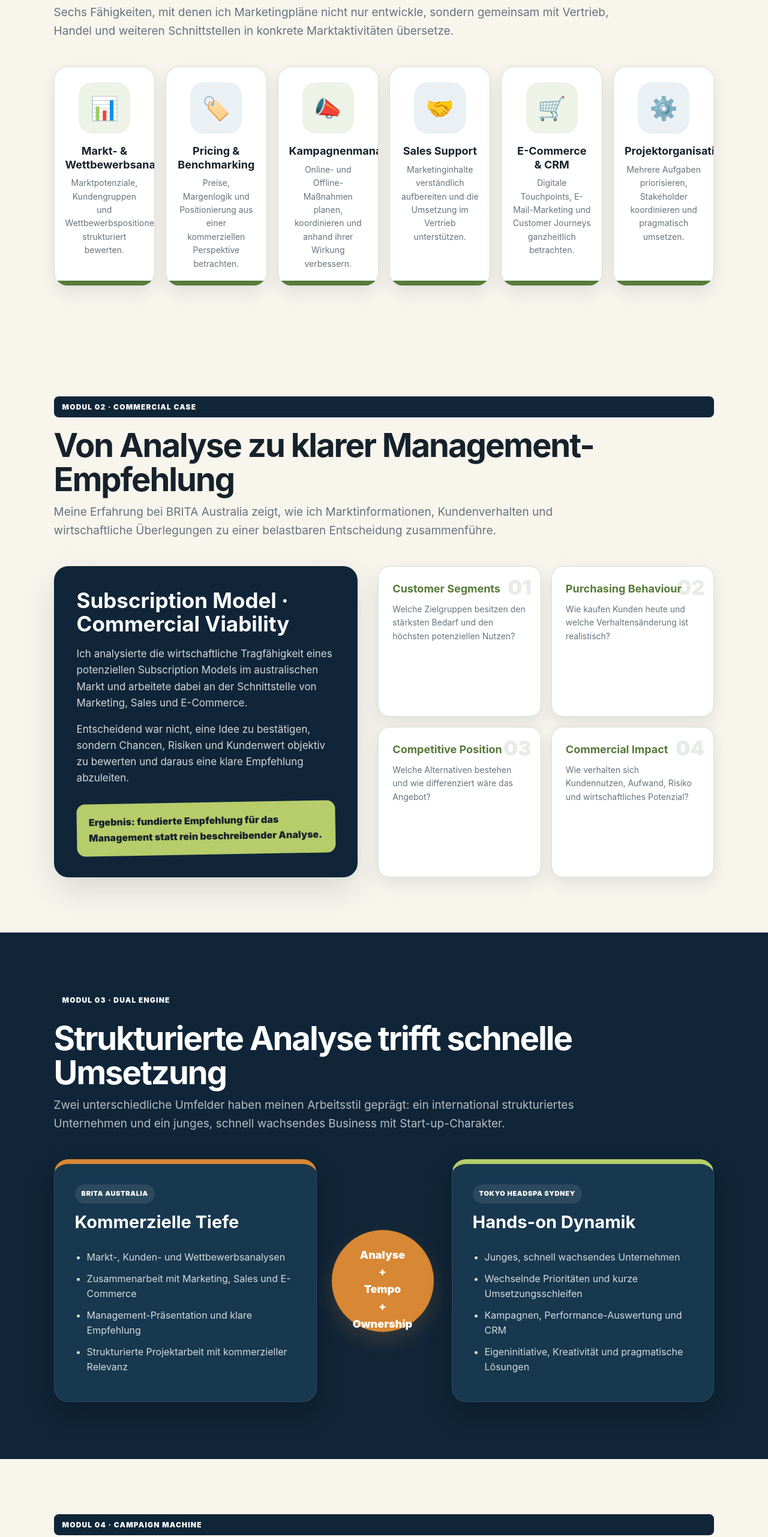
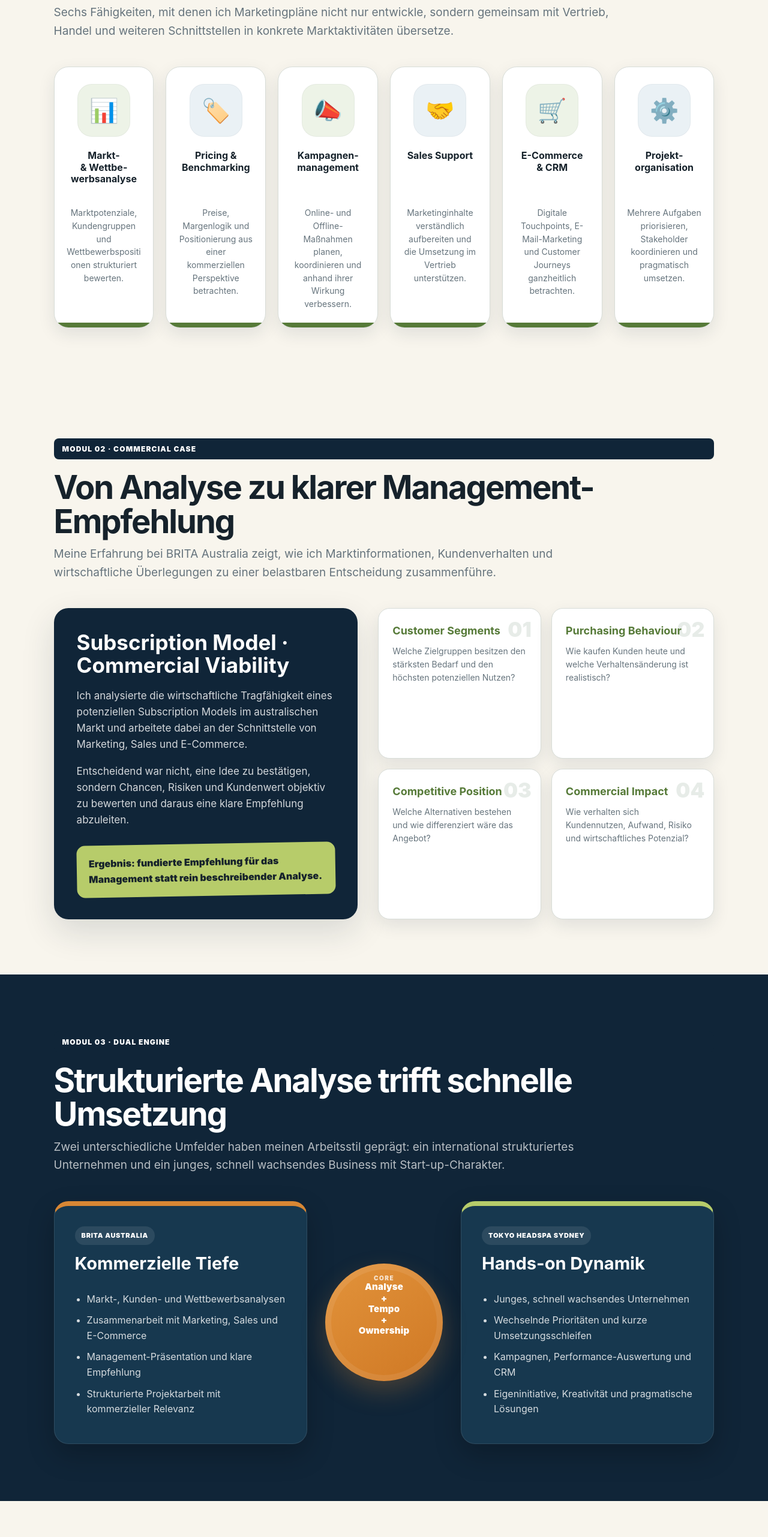
Before and after one commit to JanKraege/CNH-application, a plain HTML site: page index.html in a window 1280 px wide. Shown: the part 1431-3994 px from the top of the page at 60% size. Drawn offline with Linux system fonts and the light colour scheme.

Commit message:
Update index.html

```diff
--- a/index.html
+++ b/index.html
@@ -173,20 +173,28 @@
     .section-title{font-size:clamp(36px,4.25vw,60px);line-height:1.04;letter-spacing:-2px;margin:18px 0 12px}
     .section-subtitle{max-width:930px;margin:0 0 44px;color:var(--muted);font-size:19px}
 
-    .tool-grid{display:grid;grid-template-columns:repeat(6,minmax(135px,1fr));gap:18px}
+    .tool-grid{display:grid;grid-template-columns:repeat(6,minmax(165px,1fr));gap:20px;align-items:stretch}
     .tool-card{
-      min-height:245px;background:#fff;border:1px solid var(--line);border-radius:22px;padding:25px 18px;
-      text-align:center;box-shadow:var(--small-shadow);transition:.25s ease;position:relative;overflow:hidden
+      min-height:270px;background:#fff;border:1px solid var(--line);border-radius:24px;padding:28px 20px 28px;
+      text-align:center;box-shadow:var(--small-shadow);transition:.25s ease;position:relative;overflow:hidden;
+      display:flex;flex-direction:column;align-items:center;justify-content:flex-start
     }
     .tool-card:hover{transform:translateY(-7px);box-shadow:0 18px 35px rgba(16,37,56,.15)}
     .tool-card:before{content:"";position:absolute;left:0;right:0;bottom:0;height:8px;background:var(--green)}
     .tool-icon{
-      width:86px;height:86px;border-radius:23px;margin:0 auto 18px;display:grid;place-items:center;
-      background:var(--soft-green);font-size:38px
+      width:88px;height:88px;border-radius:24px;margin:0 auto 22px;display:grid;place-items:center;
+      background:var(--soft-green);font-size:39px;flex:0 0 auto;box-shadow:inset 0 0 0 1px rgba(16,37,56,.04)
     }
     .tool-card:nth-child(even) .tool-icon{background:var(--soft-blue)}
-    .tool-card h3{font-size:18px;line-height:1.25;margin:0 0 8px}
-    .tool-card p{font-size:14px;color:var(--muted);margin:0}
+    .tool-card h3{
+      font-size:16px;line-height:1.22;margin:0 0 12px;
+      min-height:82px;display:flex;align-items:center;justify-content:center;
+      text-align:center;max-width:100%;text-wrap:balance;hyphens:auto;overflow-wrap:anywhere
+    }
+    .tool-card p{
+      font-size:14px;line-height:1.55;color:var(--muted);margin:0;max-width:100%;
+      text-wrap:pretty;overflow-wrap:anywhere
+    }
 
     .case-wrap{display:grid;grid-template-columns:.95fr 1.05fr;gap:34px}
     .case-main{
@@ -204,7 +212,7 @@
     .engine-section{max-width:none;background:var(--navy);color:#fff;padding:95px 7%}
     .engine-inner{max-width:1280px;margin:0 auto}
     .engine-section .section-subtitle{color:rgba(255,255,255,.7)}
-    .engine{display:grid;grid-template-columns:1fr 175px 1fr;gap:25px;align-items:center}
+    .engine{display:grid;grid-template-columns:1fr 196px 1fr;gap:30px;align-items:center}
     .engine-block{min-height:355px;border-radius:var(--radius);padding:34px;background:#17384f;border:1px solid rgba(255,255,255,.1);box-shadow:0 18px 45px rgba(0,0,0,.23)}
     .engine-block:first-child{border-top:8px solid var(--orange)}
     .engine-block:last-child{border-top:8px solid var(--lime)}
@@ -213,8 +221,15 @@
     .engine-block ul{margin:23px 0 0;padding-left:20px}
     .engine-block li{margin:10px 0;color:rgba(255,255,255,.82)}
     .gear{
-      width:170px;height:170px;border-radius:50%;display:grid;place-items:center;text-align:center;padding:28px;
-      background:var(--orange);color:#fff;font-size:18px;font-weight:1000;box-shadow:0 15px 35px rgba(216,135,52,.2)
+      width:196px;height:196px;border-radius:50%;display:flex;align-items:center;justify-content:center;
+      text-align:center;padding:30px;background:linear-gradient(145deg,#e2933b,#cf7824);color:#fff;
+      font-size:15px;line-height:1.22;font-weight:1000;letter-spacing:.2px;
+      box-shadow:0 18px 40px rgba(216,135,52,.26),inset 0 0 0 10px rgba(255,255,255,.08);
+      text-wrap:balance;position:relative
+    }
+    .gear:before{
+      content:"CORE";position:absolute;top:18px;left:50%;transform:translateX(-50%);
+      font-size:10px;letter-spacing:1.5px;font-weight:900;color:rgba(255,255,255,.78)
     }
 
     .campaign-layout{display:grid;grid-template-columns:.95fr 1.05fr;gap:42px;align-items:center}
@@ -383,15 +398,15 @@
     @media(max-width:1180px){
       nav{flex-direction:column}.brand{min-width:auto}
       header{grid-template-columns:1fr}.hero-scene{min-height:480px}
-      .tool-grid{grid-template-columns:repeat(3,1fr)}
+      .tool-grid{grid-template-columns:repeat(3,minmax(210px,1fr))}
       .impact-board{grid-template-columns:repeat(2,1fr)}
       .journey-grid{grid-template-columns:repeat(4,1fr);gap:30px 14px}
       .journey-track{display:none}
     }
     @media(max-width:900px){
       .case-wrap,.campaign-layout,.dach-board,.motivation-inner{grid-template-columns:1fr}
-      .engine{grid-template-columns:1fr}.gear{margin:0 auto;width:150px;height:150px}
-      .tool-grid{grid-template-columns:repeat(2,1fr)}
+      .engine{grid-template-columns:1fr}.gear{margin:0 auto;width:176px;height:176px;font-size:14px;padding:26px}
+      .tool-grid{grid-template-columns:repeat(2,minmax(230px,1fr))}
     }
     @media(max-width:620px){
       nav ul{justify-content:center}
@@ -400,6 +415,8 @@
       h1{letter-spacing:-2px}
       section{padding:70px 6%}
       .tool-grid,.case-grid,.impact-board,.dashboard-row,.screen-grid,.journey-grid,.journey-caption{grid-template-columns:1fr}
+      .tool-card{min-height:auto;padding:26px 20px 27px}
+      .tool-card h3{min-height:auto}
       .screen-wide{grid-column:auto}
       .control-center{min-height:520px}
       .country.de{left:43%;top:18%}.country.at{left:46%;bottom:12%}.country.ch{left:10%;bottom:24%}
```
